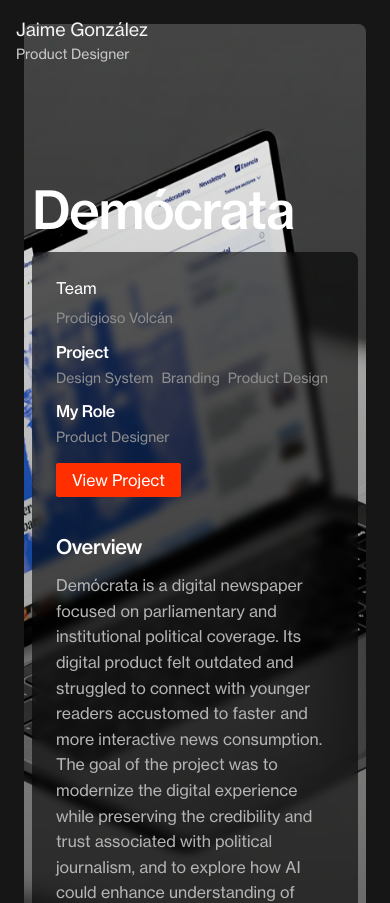
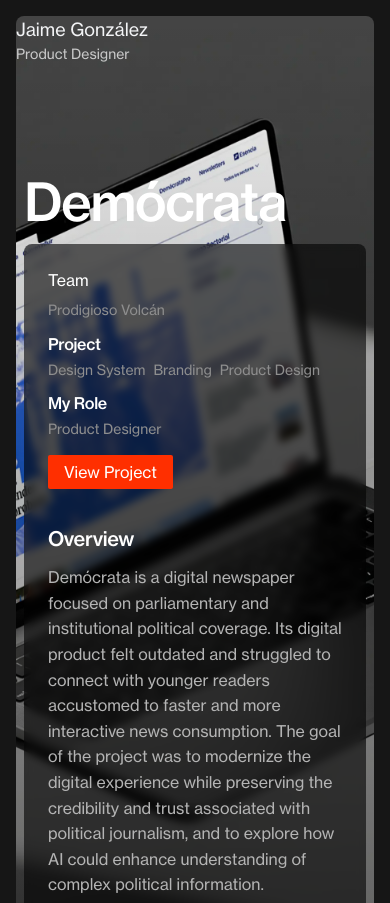
Before and after one commit to divVillain/portfolio, a React (Vite) app in the folder web/: page /democrata in a window 390 px wide. Shown: the top 903 px of the page. Built offline with nearby package versions, Linux system fonts and the light colour scheme; no server answers.

Commit message:
fix paddings

```diff
--- a/web/src/Modules/Projects/ProjectLayout.jsx
+++ b/web/src/Modules/Projects/ProjectLayout.jsx
@@ -1,6 +1,6 @@
 export default function ProjectLayout({ children }) {
   return (
-    <section className="w-full text-[16px] bg-[#161616] pb-40 flex flex-col gap-20 items-center text-secondary p-4 md:p-0">
+    <section className="w-full text-[16px] bg-[#161616] pb-40 flex flex-col gap-20 items-center text-secondary p-2 md:p-0">
       <div className="p-2 w-full flex flex-col gap-[120px] items-center relative">
         {children}
       </div>
```
